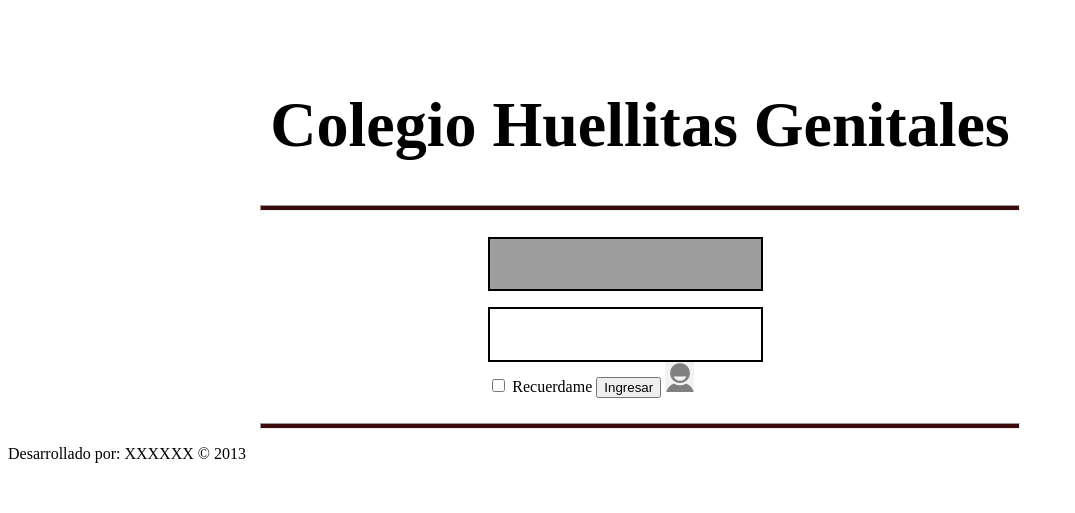
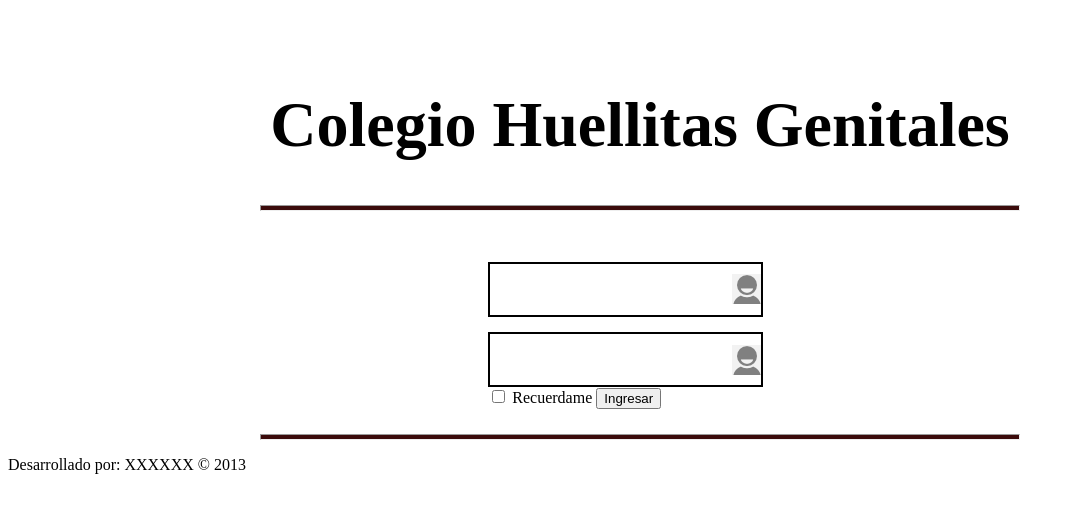
Before and after one commit to stianrincon/SchoolProyect, a Django app: page / in a window 1280 px wide. Shown: the top 513 px of the page, without its empty margins (0-1075 px from the left). Run offline with Django 3.2, Linux system fonts and the light colour scheme; grey boxes are pictures that could not be loaded.

Commit message:
agregue el icono al input

```diff
--- a/CodeSchool/CodeSchool/Static/css/style.css
+++ b/CodeSchool/CodeSchool/Static/css/style.css
@@ -12,15 +12,18 @@ hr{
 
 #formLogin{
 	margin-left:38%;
-	margin-top:2%;
+	margin-top:4%;
 	margin-bottom:2%;
 }
 
 .userName{
 	width: 35%;
 	height: 7%;
+	font-size: 200%;
 	border : 2px solid #000;
-	background-image: url({{MEDIA_URL}}user.png);
+	background: url(/media/user.png) no-repeat right;
+	padding-left:2%;
+	padding-right:40px;
 }
 
 .userPassword{
@@ -28,4 +31,8 @@ hr{
 	width: 35%;
 	height: 7%;
 	border : 2px solid #000;
+	font-size: 200%;
+	background: url(/media/user.png) no-repeat right;
+	padding-left:2%;
+	padding-right:40px;
 }
--- a/CodeSchool/CodeSchool/Templates/login.html
+++ b/CodeSchool/CodeSchool/Templates/login.html
@@ -20,7 +20,6 @@
 	            <input type="checkbox"/>
 				<label>Recuerdame</label>
 				<input type="submit" value="Ingresar"/>
-				<img src="{{MEDIA_URL}}user.png"/>
 			</form>
 		</div>
 		<hr>
```
Also changed, not shown: 2 other files.
